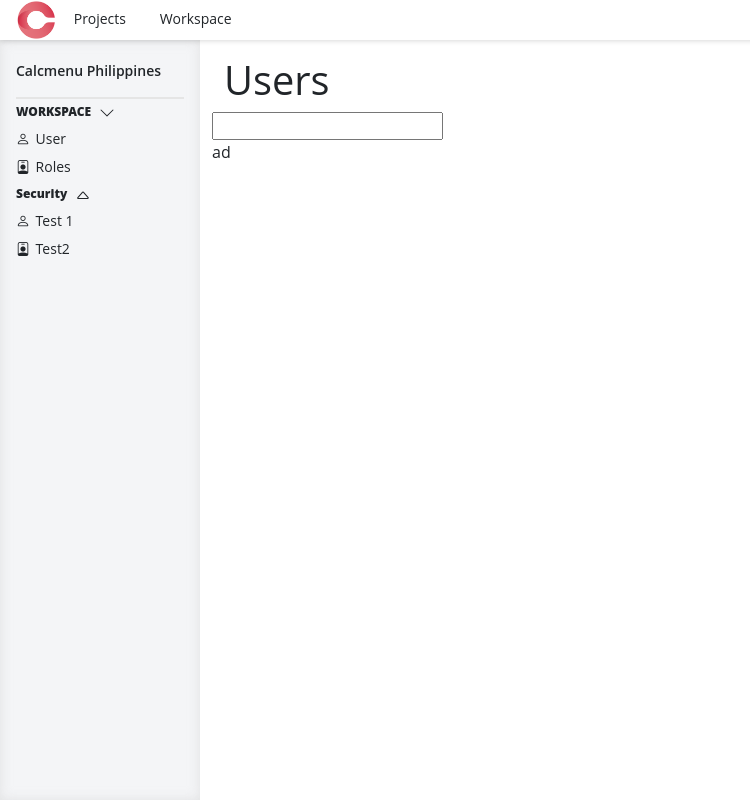
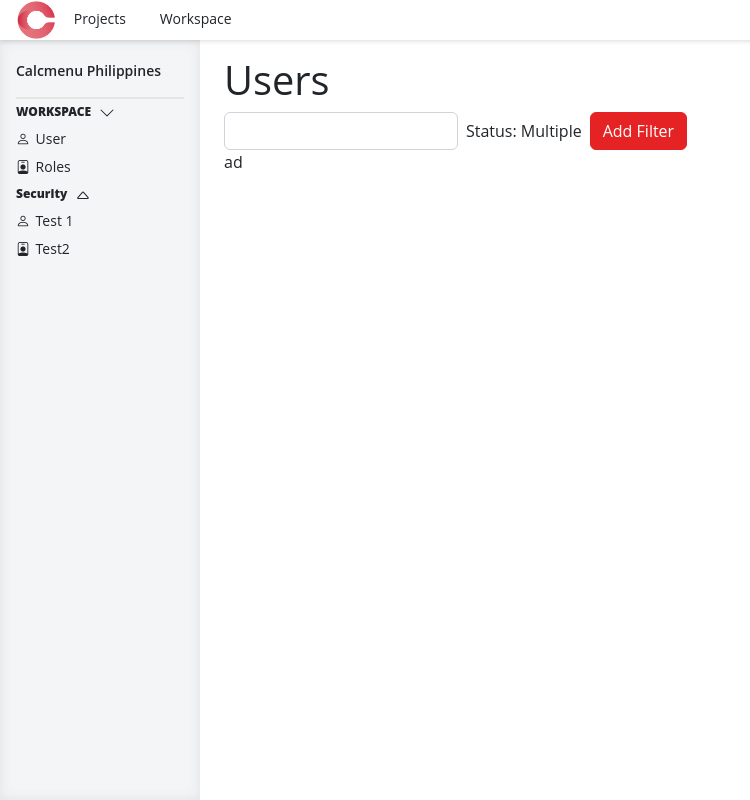
Before and after one commit to Ddollz/egs_QATest-App, an Angular app: page /workspace/user in a window 1280 px wide. Shown: the whole page, without its empty margins (0-750 px from the left). Built offline with nearby package versions, Linux system fonts and the light colour scheme; no server answers.

Commit message:
Initial User View Page

```diff
--- a/src/app/egs-login/egs-login.component.css
+++ b/src/app/egs-login/egs-login.component.css
@@ -23,25 +23,3 @@ p {
 form{
   width: 100%;
 }
-
-.btn-primary {
-  background-color: var(--bs-red) !important;
-  border-color: var(--bs-red) !important;
-}
-
-
-.btn-primary:hover,
-.btn-primary:focus,
-.btn-primary:active,
-.btn-primary.active,
-.open>.dropdown-toggle.btn-primary {
-  background-color: var(--bs-red) !important;
-  border-color: var(--bs-red) !important;
-  box-shadow: none;
-}
-
-.btn-primary:active,
-.btn-primary.active,
-.open>.dropdown-toggle.btn-primary {
-  box-shadow: inset 0 3px 5px rgba(0, 0, 0, 0.125);
-}
--- a/src/app/egs-registration/egs-registration.component.css
+++ b/src/app/egs-registration/egs-registration.component.css
@@ -25,25 +25,3 @@ p {
 form{
   width: 100%;
 }
-
-.btn-primary {
-  background-color: var(--bs-red) !important;
-  border-color: var(--bs-red) !important;
-}
-
-
-.btn-primary:hover,
-.btn-primary:focus,
-.btn-primary:active,
-.btn-primary.active,
-.open>.dropdown-toggle.btn-primary {
-  background-color: var(--bs-red) !important;
-  border-color: var(--bs-red) !important;
-  box-shadow: none;
-}
-
-.btn-primary:active,
-.btn-primary.active,
-.open>.dropdown-toggle.btn-primary {
-  box-shadow: inset 0 3px 5px rgba(0, 0, 0, 0.125);
-}
--- a/src/app/egs-workspace/egs-workspace.component.css
+++ b/src/app/egs-workspace/egs-workspace.component.css
@@ -0,0 +1,5 @@
+:host() {
+  flex: 1;
+  overflow: auto;
+  position: relative;
+}
--- a/src/app/egs-workspace/user/user.component.css
+++ b/src/app/egs-workspace/user/user.component.css
@@ -1,3 +1,9 @@
+:host() {
+  flex: 1;
+  overflow: auto;
+  position: relative;
+}
+
 .app__content {
   padding: 1rem 1rem 0.25rem 1.5rem;
   display: flex;
@@ -6,3 +12,22 @@
   overflow: hidden;
   height: 100%;
 }
+
+.filter-row>* {
+  width: 100%;
+  max-width: 100%;
+  flex-shrink: 0;
+}
+
+.filters-block {
+  display: flex;
+  align-items: center;
+}
+
+.filter-item{
+  white-space: nowrap;
+}
+.add-filter-button{
+  white-space: nowrap;
+
+}
--- a/src/app/egs-workspace/user/user.component.html
+++ b/src/app/egs-workspace/user/user.component.html
@@ -3,10 +3,22 @@
     <div class="col-lg-12">
       <h1>Users</h1>
       <div class="row">
-        <div class="row">
-          <input type="text">
+        <div class="row filter-row">
+          <div class="col d-flex text-start">
+            <div class="filters-block">
+              <input type="text" class="form-control me-2" id="exampleInputEmail1" aria-describedby="emailHelp">
+              <div class="filter-outer me-2">
+                <div class="filter-item">
+                  <span>Status: Multiple</span>
+                </div>
+              </div>
+              <div class="add-filter-outer">
+                <button type="button" class="btn btn-primary add-filter-button">Add Filter</button>
+              </div>
+            </div>
+          </div>
         </div>
-        <div class="row"><table>
+        <div class="row m-0"><table>
           ad
         </table></div>
       </div>
--- a/src/styles.css
+++ b/src/styles.css
@@ -1,7 +1,12 @@
 @import "~bootstrap-icons/font/bootstrap-icons.css";
 
 :root {
-  --bs-red: #e52325;
+  --bs-red-100: #e52325;
+  --bs-red-75: rgba(229, 36, 39, 0.25);
+  --bs-red-50: rgba(229, 35, 38, 0.25);
+  --bs-red-25: rgba(229, 35, 38, 0.25);
+  --bs-red-10: rgba(229, 35, 38, 0.25);
+  --bs-red-5: rgba(229, 35, 38, 0.25);
 
   --delimiter-color: rgb(240, 240, 240);
   --delimiter-color-secondary: rgb(229, 229, 229);
@@ -149,5 +154,30 @@ select {
 
 /* Forms  */
 .invalid-f p {
-  color: var(--bs-red);
+  color: var(--bs-red-100);
 }
+
+.form-control:focus
+{
+  box-shadow: 0 0 0 0.25rem var(--bs-red-5);
+  border-color: var(--bs-red-100);
+}
+.btn-primary {
+  background-color: var(--bs-red-100) !important;
+  border-color: var(--bs-red-100) !important;
+}
+
+.btn-primary:hover,
+.btn-primary:focus,
+.btn-primary:active,
+.btn-primary.active,
+.open>.dropdown-toggle.btn-primary {
+  background-color: var(--bs-red-100) !important;
+  border-color: var(--bs-red-100) !important;
+  box-shadow: none;
+}
+.btn-primary:active,
+.btn-primary.active,
+.open>.dropdown-toggle.btn-primary {
+  box-shadow: inset 0 3px 5px rgba(0, 0, 0, 0.125);
+}
```
Also changed, not shown: src/app/app.module.ts (+8 -8 lines).
